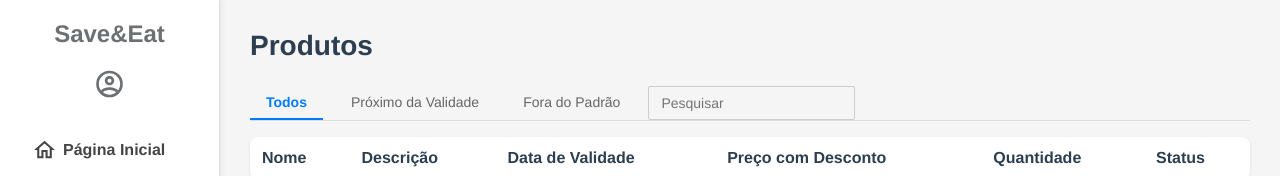
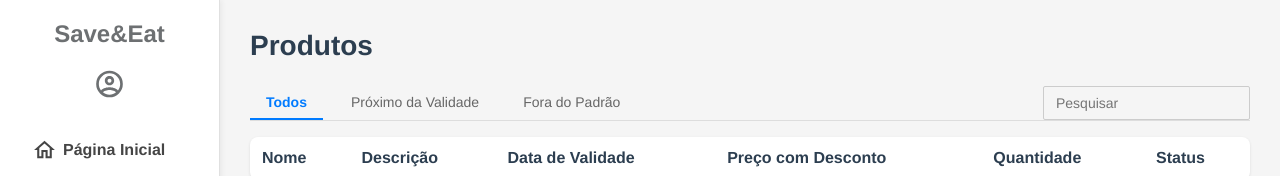
Before and after one commit to guilherme-dev14/Save-Eat, a Vue app in the folder frontend/: page /cliente/produtos in a window 1280 px wide. Shown: the top 176 px of the page. Built offline with nearby package versions, Linux system fonts and the light colour scheme; no server answers.

Commit message:
Update ProdutosCliente.vue

```diff
--- a/frontend/src/views/Cliente/ProdutosCliente.vue
+++ b/frontend/src/views/Cliente/ProdutosCliente.vue
@@ -6,21 +6,11 @@
       </div>
 
       <div class="tabs">
-        <button
-          v-for="tab in tabs"
-          :key="tab"
-          @click="selecionarTab(tab)"
-          :class="['tab-button', { active: selectedTab === tab }]"
-        >
+        <button v-for="tab in tabs" :key="tab" @click="selecionarTab(tab)"
+          :class="['tab-button', { active: selectedTab === tab }]">
           {{ tab }}
         </button>
-        <input
-          type="text"
-          placeholder="Pesquisar"
-          class="search"
-          v-model="termoBusca"
-          @input="paginaAtual = 1"
-        />
+        <input type="text" placeholder="Pesquisar" class="search" v-model="termoBusca" @input="paginaAtual = 1" />
       </div>
 
       <div class="table-container">
@@ -57,13 +47,8 @@
 
       <div class="pagination">
         <button @click="irParaPagina(paginaAtual - 1)" :disabled="paginaAtual === 1">‹ Anterior</button>
-        <button
-          v-for="pagina in paginasExibidas"
-          :key="pagina"
-          @click="irParaPagina(pagina)"
-          :class="{ active: paginaAtual === pagina, ellipsis: pagina === '...' }"
-          :disabled="pagina === '...'"
-        >
+        <button v-for="pagina in paginasExibidas" :key="pagina" @click="irParaPagina(pagina)"
+          :class="{ active: paginaAtual === pagina, ellipsis: pagina === '...' }" :disabled="pagina === '...'">
           {{ pagina }}
         </button>
         <button @click="irParaPagina(paginaAtual + 1)" :disabled="paginaAtual === totalPaginas">Próxima ›</button>
@@ -71,7 +56,6 @@
     </v-container>
   </NavigationDrawer>
 </template>
-
 <script lang="ts">
 import {
   listarTodos,
@@ -80,6 +64,7 @@ import {
 } from '@/services/produtoService'
 import Vue from 'vue'
 import NavigationDrawer from '@/components/NavigationDrawer.vue'
+import type { Produto } from '@/interface/produto'
 
 export default Vue.extend({
   components: {
@@ -90,24 +75,24 @@ export default Vue.extend({
       selectedTab: 'Todos',
       tabs: ['Todos', 'Próximo da Validade', 'Fora do Padrão'],
       paginaAtual: 1,
-      produtos: [],
+      produtos: [] as Produto[],
       termoBusca: '',
       carregando: false
     }
   },
   computed: {
-    produtosFiltrados() {
+    produtosFiltrados(): Produto[] {
       if (!this.termoBusca) return this.produtos
       const termo = this.termoBusca.toLowerCase()
       return this.produtos.filter(p =>
         p.nome?.toLowerCase().includes(termo)
       )
     },
-    produtosPaginados() {
+    produtosPaginados(): Produto[] {
       const inicio = (this.paginaAtual - 1) * 10
       return this.produtosFiltrados.slice(inicio, inicio + 10)
     },
-    totalPaginas() {
+    totalPaginas(): number {
       return Math.ceil(this.produtosFiltrados.length / 10)
     },
     paginasExibidas(): (number | string)[] {
@@ -168,9 +153,8 @@ export default Vue.extend({
 })
 </script>
 
+
 <style scoped>
-
-
 .header {
   display: flex;
   justify-content: space-between;
@@ -183,18 +167,21 @@ export default Vue.extend({
   font-weight: bold;
 }
 
+.tabs {
+  display: flex;
+  gap: 12px;
+  border-bottom: 1px solid #ddd;
+  margin-bottom: 16px;
+  align-items: center;
+  width: 100%;
+}
+
 .search {
   padding: 8px 12px;
   border: 1px solid #ccc;
   border-radius: 2px;
   font-size: 14px;
-}
-
-.tabs {
-  display: flex;
-  gap: 12px;
-  border-bottom: 1px solid #ddd;
-  margin-bottom: 16px;
+  margin-left: auto;
 }
 
 .tab-button {
@@ -289,6 +276,7 @@ export default Vue.extend({
   padding: 0 !important;
   background-color: #f5f5f5 !important;
 }
+
 .tela-produto-detalhes {
   background-color: rgba(212, 199, 199, 0);
   min-height: 100vh;
```
Lines whose indentation alone changed are shown as unchanged.
